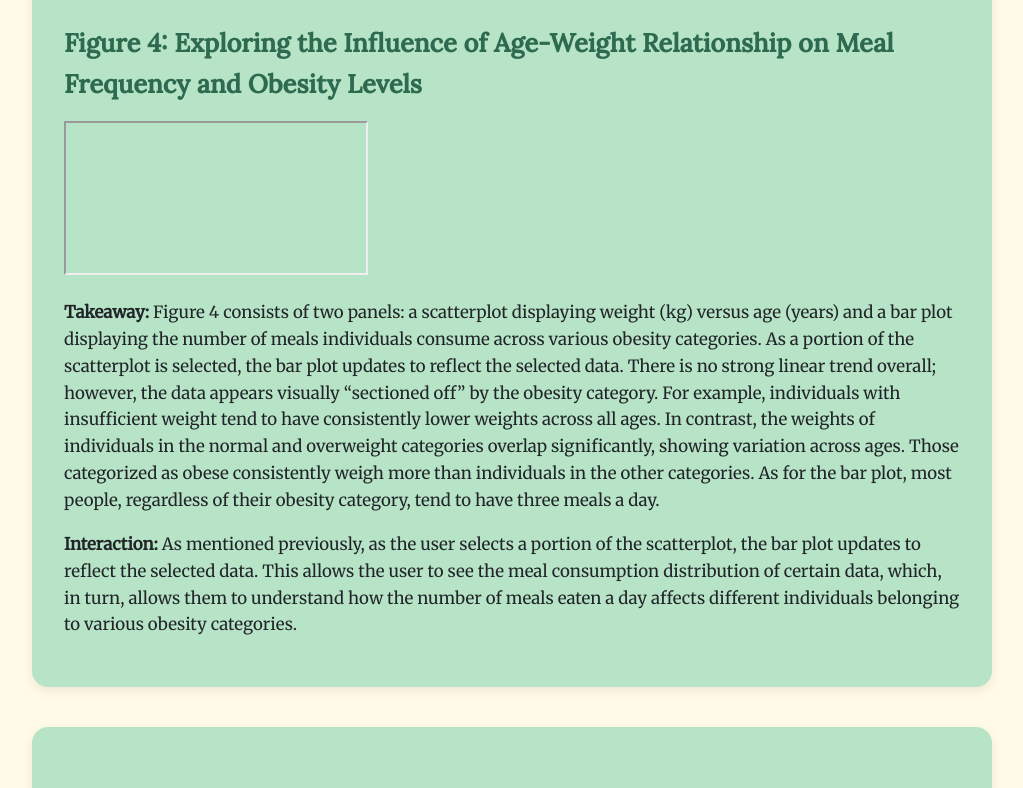
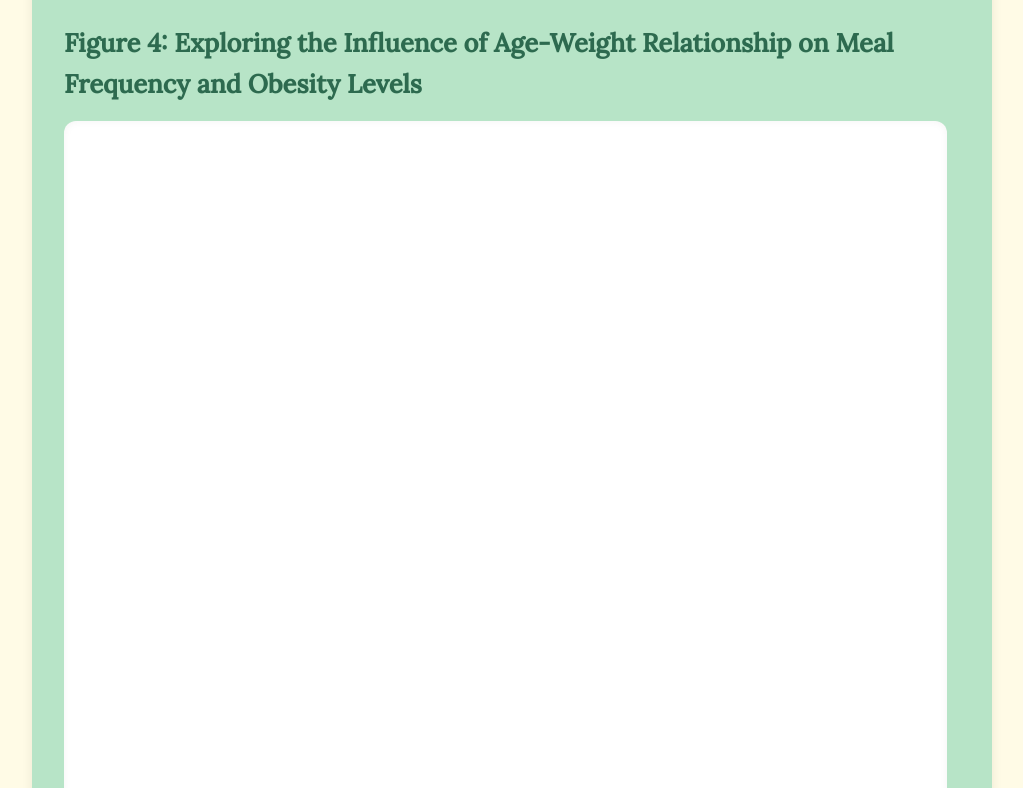
Before and after one commit to hahmed1020/Obesity-Project, a plain HTML site: page visualization.html in a window 1280 px wide. Shown: the part 3400-4188 px from the top of the page, without its empty margins (128-1151 px from the left). Drawn offline with nearby package versions, Linux system fonts and the light colour scheme; a script that the page names is missing.

Commit message:
Update style.css

```diff
--- a/style.css
+++ b/style.css
@@ -150,11 +150,28 @@ a:hover {
   height: auto;
   width: 95%;
 }
-
 .viz-box iframe,
 .viz-box img {
   width: 95%;
   height: 500px;
+  border-radius: 12px;
+  border: none;
+  display: block;
+}
+
+.viz-box2 {
+  background-color: #fff;
+  padding: 1rem;
+  border-radius: 12px;
+  box-shadow: inset 0 0 0.5rem rgba(0,0,0,0.05);
+  height: auto;
+  width: 95%;
+}
+
+.viz-box2 iframe,
+.viz-box2 img {
+  width: 95%;
+  height: 1000px;
   border-radius: 12px;
   border: none;
   display: block;
```
